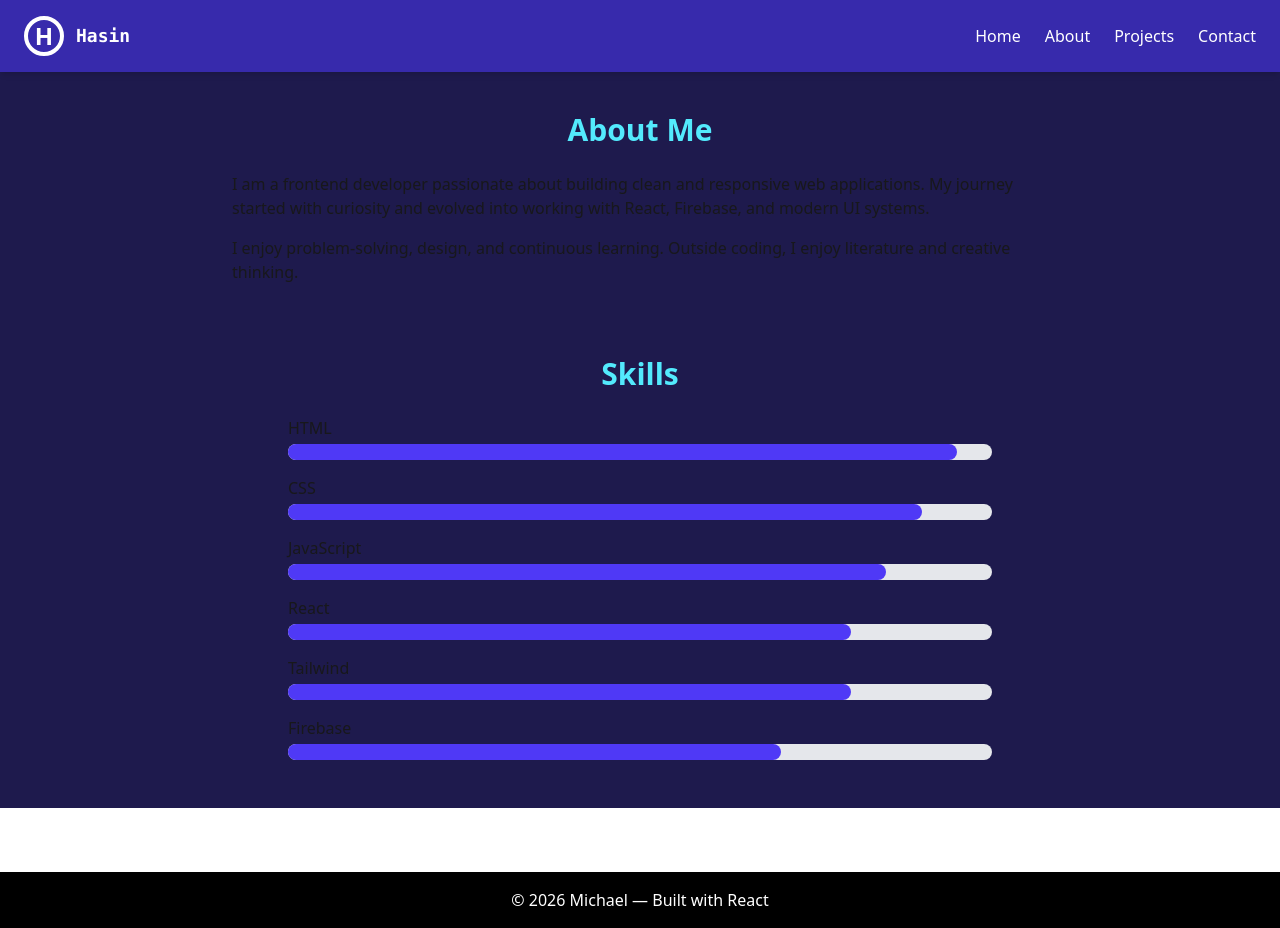
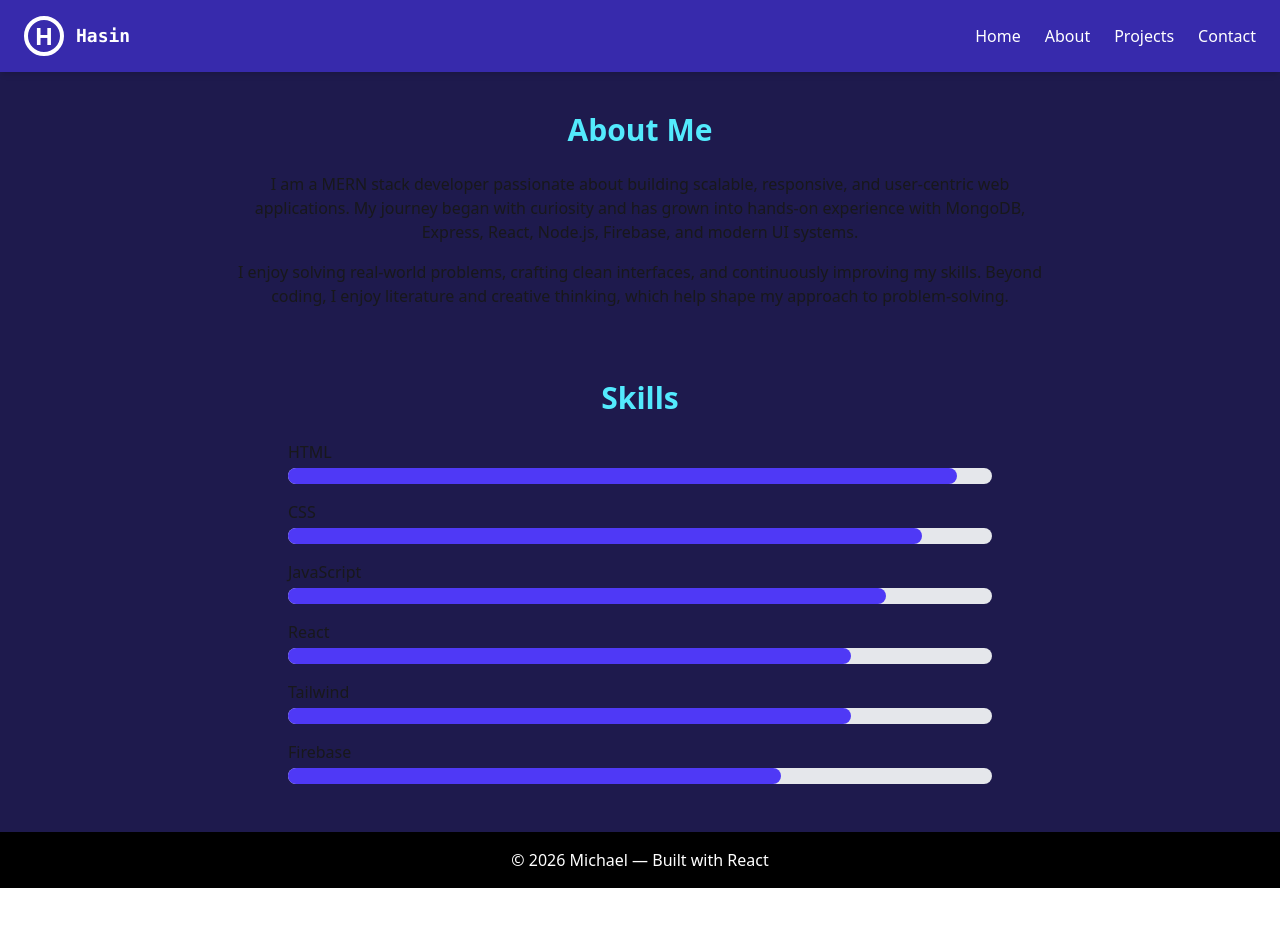
Before and after one commit to HasinIshrakK/portfolio, a React (Vite) app: page /about in a window 1280 px wide. After the commit the page ends 888 px from the top, so only its background shows below. Built offline with nearby package versions, Linux system fonts and the light colour scheme.

Commit message:
Data and Design improved

```diff
--- a/src/App.jsx
+++ b/src/App.jsx
@@ -11,7 +11,7 @@ export default function App() {
   return (
     <BrowserRouter>
       <Navbar />
-      <div className="h-screen">
+      <div className="">
         <Routes>
           <Route path="/" element={<Home />} />
           <Route path="/about" element={<About />} />
--- a/src/data/projects.js
+++ b/src/data/projects.js
@@ -1,35 +1,35 @@
 export const projects = [
   {
-    id: "job-portal",
-    name: "Job Portal",
+    id: "freelance-marketplace",
+    name: "Freelance Marketplace",
     image: "/project1.png",
-    tech: ["React", "Firebase", "Tailwind"],
-    description: "A role-based job portal application.",
-    live: "https://your-live-link.com",
-    github: "https://github.com/yourusername/job-portal",
-    challenges: "Authentication & role management",
-    future: "Admin dashboard & notifications",
+    tech: ["Mern", "Express.js", "React", "Node.js", "Firebase", "Tailwind"],
+    description: "Freelance MarketPlace helps Freelancers find projects they love and Hirers find the perfect fit — faster, smarter, and simpler.",
+    live: "https://freelance-marketplace-demo.web.app/",
+    github: "https://github.com/HasinIshrakK/Freelance_MarketPlace_client-side",
+    challenges: "Server management",
+    future: "Admin dashboard",
   },
   {
-    id: "portfolio",
-    name: "Portfolio Website",
+    id: "scholar-stream",
+    name: "Scholar Stream",
     image: "/project2.png",
-    tech: ["React", "Tailwind"],
-    description: "Personal developer portfolio.",
-    live: "#",
-    github: "#",
-    challenges: "Responsive layout",
-    future: "Dark mode",
+    tech: ["Mern", "Express.js", "React", "Node.js", "Firebase", "Tailwind"],
+    description: "A platform only for scholarships.",
+    live: "https://scholar-stream-app.web.app/",
+    github: "https://github.com/HasinIshrakK/scholar-stream-client",
+    challenges: "Dashboard Management",
+    future: "Better UI",
   },
   {
-    id: "dashboard",
-    name: "Dashboard App",
+    id: "awesome-lms",
+    name: "Awesome LMS App",
     image: "/project3.png",
-    tech: ["React", "Chart.js"],
-    description: "Data visualization dashboard.",
-    live: "#",
-    github: "#",
-    challenges: "State management",
-    future: "Real-time data",
+    tech: ["Next.js", "NextAuth", "OAuth"],
+    description: "An Awesome Learning Management System App.",
+    live: "https://awesome-lms-app.vercel.app/",
+    github: "https://github.com/HasinIshrakK/awesome-lms-app",
+    challenges: "Authentication management",
+    future: "Light Mode and mode toggle",
   },
 ];
--- a/src/pages/About.jsx
+++ b/src/pages/About.jsx
@@ -3,19 +3,16 @@ import { motion } from "framer-motion";
 
 export default function About() {
   return (<div className="bg-indigo-950">
-    <motion.section className="p-10 max-w-4xl mx-auto"
+    <motion.section className="p-10 max-w-4xl text-center mx-auto"
       initial={{ opacity: 0, y: -50 }}
       animate={{ opacity: 1, y: 0 }}
       transition={{ duration: 0.8 }}>
-      <h2 className="text-3xl text-center text-cyan-300 font-bold mb-6">About Me</h2>
+      <h2 className="text-3xl text-cyan-300 font-bold mb-6">About Me</h2>
       <p>
-        I am a frontend developer passionate about building clean and responsive
-        web applications. My journey started with curiosity and evolved into
-        working with React, Firebase, and modern UI systems.
+        I am a MERN stack developer passionate about building scalable, responsive, and user-centric web applications. My journey began with curiosity and has grown into hands-on experience with MongoDB, Express, React, Node.js, Firebase, and modern UI systems.
       </p>
       <p className="mt-4">
-        I enjoy problem-solving, design, and continuous learning. Outside coding,
-        I enjoy literature and creative thinking.
+        I enjoy solving real-world problems, crafting clean interfaces, and continuously improving my skills. Beyond coding, I enjoy literature and creative thinking, which help shape my approach to problem-solving.
       </p>
     </motion.section>
 
--- a/src/pages/Contact.jsx
+++ b/src/pages/Contact.jsx
@@ -5,11 +5,11 @@ export default function Contact() {
     <motion.section className="p-10 text-center space-y-4"
       initial={{ opacity: 0 }}
       animate={{ opacity: 1 }}
-      transition={{ duration: 2, delay: 0.1 }}>
-      <h2 className="text-3xl font-bold">Contact Me</h2>
-      <p>Email: your@email.com</p>
-      <p>Phone: +880XXXXXXXXX</p>
-      <p>WhatsApp: +880XXXXXXXXX</p>
+      transition={{ duration: 1, delay: 0.1 }}>
+      <h2 className="text-3xl text-cyan-300 font-bold">Contact Me</h2>
+      <p>Email: hasinishrakk@gmail.com</p>
+      <p>Phone: +880 1518-938360</p>
+      <p>WhatsApp: +880 1518-938360</p>
     </motion.section>
   </div >
   );
--- a/src/pages/Home.jsx
+++ b/src/pages/Home.jsx
@@ -46,9 +46,9 @@ export default function Home() {
         animate={{ opacity: 1, y: 0 }}
         transition={{ duration: 0.8, delay: 0.8 }}
       >
-        <a href="https://github.com/yourusername"><FaGithub /></a>
-        <a href="https://linkedin.com/in/yourusername"><FaLinkedin /></a>
-        <a href="#"><FaFacebook /></a>
+        <a href="https://github.com/HasinIshrakK"><FaGithub /></a>
+        <a href="https://www.linkedin.com/in/md-hasin-ishrak-khan"><FaLinkedin /></a>
+        <a href="https://www.facebook.com/muhammadhasinishrak"><FaFacebook /></a>
       </motion.div>
 
     </section>
--- a/src/pages/ProjectDetails.jsx
+++ b/src/pages/ProjectDetails.jsx
@@ -1,24 +1,28 @@
 import { useParams } from "react-router-dom";
 import { projects } from "../data/projects";
+import { motion } from "framer-motion";
 
 export default function ProjectDetails() {
   const { id } = useParams();
   const project = projects.find(p => p.id === id);
 
-  return (<div className="bg-indigo-950 h-screen">
-    <section className="p-10 max-w-3xl mx-auto">
-      <h2 className="text-3xl font-bold">{project.name}</h2>
+  return (<div className="bg-indigo-950 h-screen grid items-center">
+    <motion.section className="p-10 max-w-3xl mx-auto"
+          initial={{ opacity: 0 }}
+      animate={{ opacity: 1 }}
+      transition={{ duration: 1, delay: 0.1 }}>
+      <h2 className="text-3xl text-cyan-300 font-bold">{project.name}</h2>
       <p className="mt-2">{project.description}</p>
 
       <h4 className="mt-4 font-bold">Tech Stack</h4>
-      <ul>{project.tech.map(t => <li key={t}>{t}</li>)}</ul>
+      <ul>{project.tech.map(t => <li className="list-disc list-inside" key={t}>{t}</li>)}</ul>
 
       <p className="mt-4"><b>Challenges:</b> {project.challenges}</p>
       <p><b>Future Plans:</b> {project.future}</p>
 
       <a href={project.live} className="text-blue-600 block mt-2">Live Project</a>
       <a href={project.github} className="text-blue-600">GitHub Repo</a>
-    </section>
+    </motion.section>
   </div>
   );
 }
--- a/src/pages/Projects.jsx
+++ b/src/pages/Projects.jsx
@@ -17,15 +17,15 @@ export default function Projects() {
         {projects.map(p => (
           <motion.div
             key={p.id}
-            className="bg-white rounded-lg shadow-lg overflow-hidden cursor-pointer hover:scale-105 transition"
+            className="bg-blue-900 rounded-lg shadow-lg overflow-hidden cursor-pointer hover:scale-105 transition"
             whileHover={{ scale: 1.05 }}
           >
             <img src={p.image} className="w-full h-48 object-cover" />
             <div className="p-4">
-              <h3 className="text-xl text-purple-700 font-bold mb-2">{p.name}</h3>
+              <h3 className="text-xl text-purple-400 font-bold mb-2">{p.name}</h3>
               <Link
                 to={`/projects/${p.id}`}
-                className="btn btn-outline hover:bg-cyan-500 hover:text-white hover:border-0 text-cyan-600 font-semibold"
+                className="btn btn-outline hover:bg-cyan-500 hover:text-white hover:border-0 text-cyan-400 font-semibold"
               >
                 View Details
               </Link>
```
